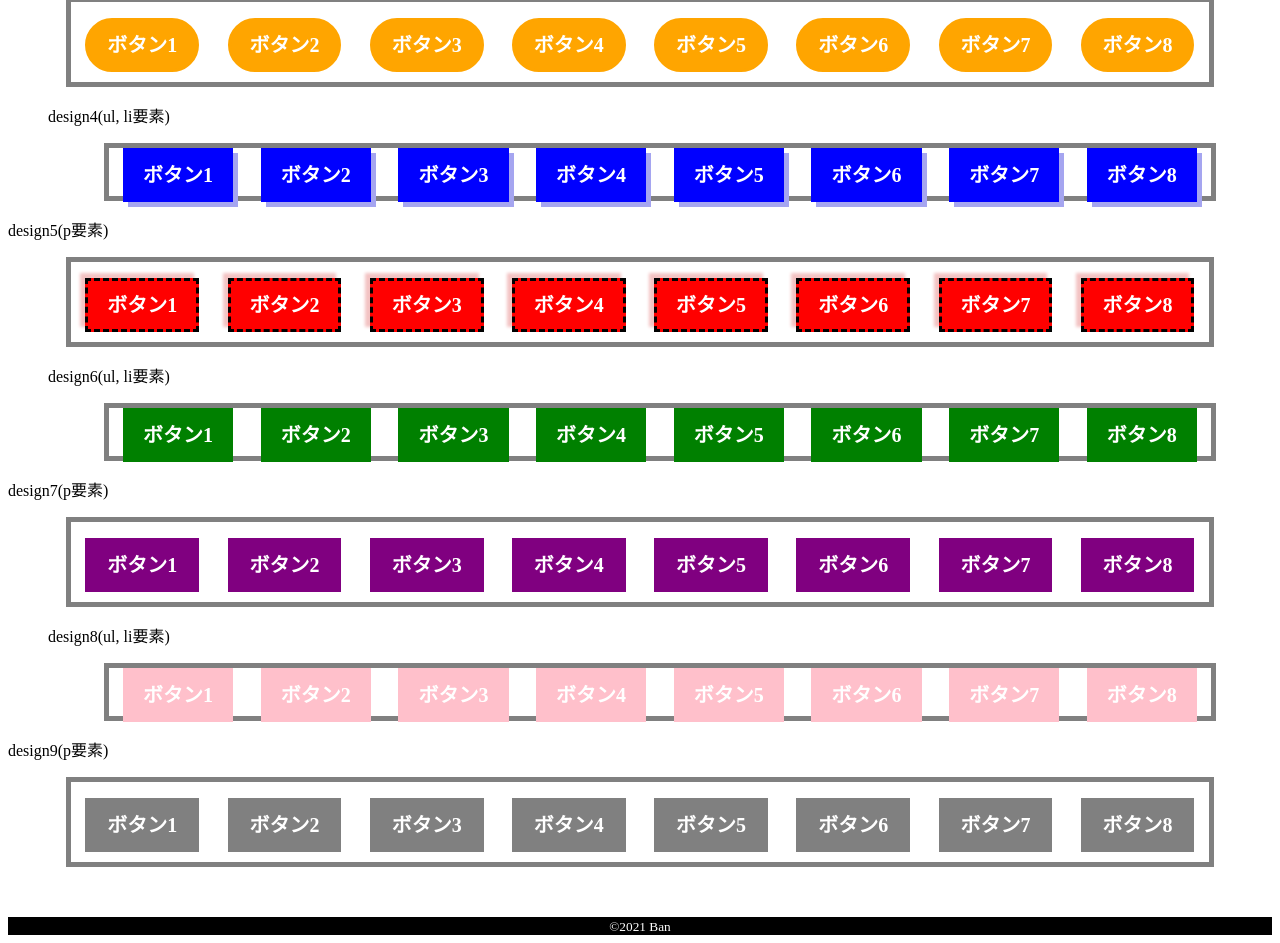
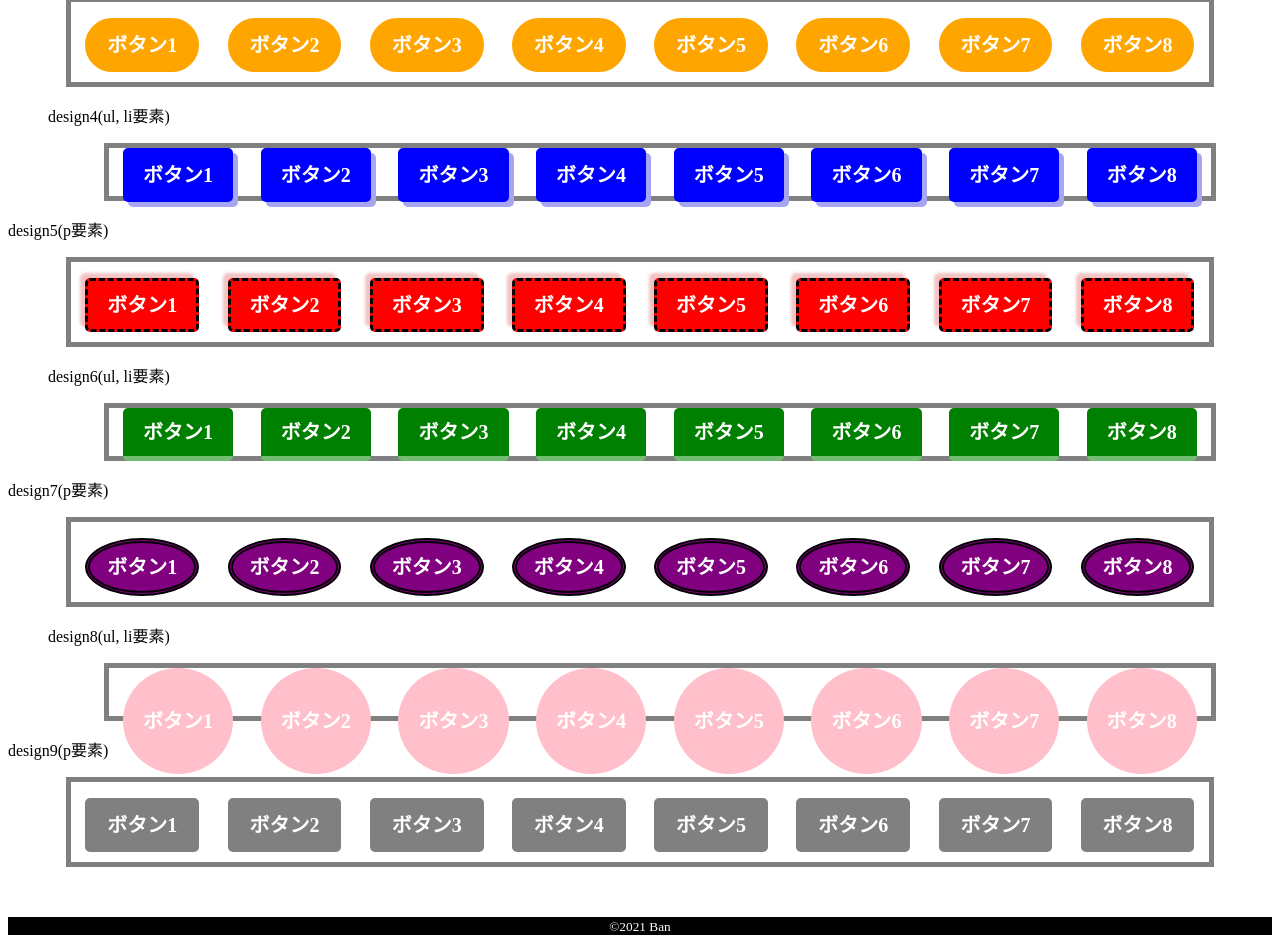
Before and after one commit to VAN1119/button, a plain HTML site: page index.html in a window 1280 px wide. Shown: the part 442-1385 px from the top of the page. Drawn offline with Linux system fonts and the light colour scheme.

Commit message:
change design

```diff
--- a/style.css
+++ b/style.css
@@ -31,6 +31,7 @@ p.btn, li.btn{
     text-decoration: none;
     font-size: 20px;
     font-weight: bold;
+    border-radius: 5px;
 }
 
 /* 色の指定 */
@@ -67,7 +68,7 @@ p.btn, li.btn{
 .d7 {
     color: white;
     background-color: purple;
-    border: 3px solid purple;
+    border: 5px double black;
 }
 .d8 {
     color: white;
@@ -213,9 +214,25 @@ p.btn, li.btn{
 .d5 {
     box-shadow: -5px -5px 3px rgb(243, 195, 195);
 }
-/* btn6デザイン */
+/* btn6デザイン border-bottomで立体感を出して、hover時に押し込み感を出す*/
+.d6 {
+    border: none;
+    border-bottom: 5px solid rgb(115, 189, 115);
+}
+.d6:hover {
+    margin-top: 3px;
+    border-bottom: 2px solid rgb(115, 189, 115);
+}
 /* btn7デザイン */
+.d7 {
+    border-radius: 50%;
+}
 /* btn8デザイン */
+.d8 {
+    border-radius: 50%;
+    line-height: 100px;
+
+}
 /* btn9デザイン */
 
 
```
